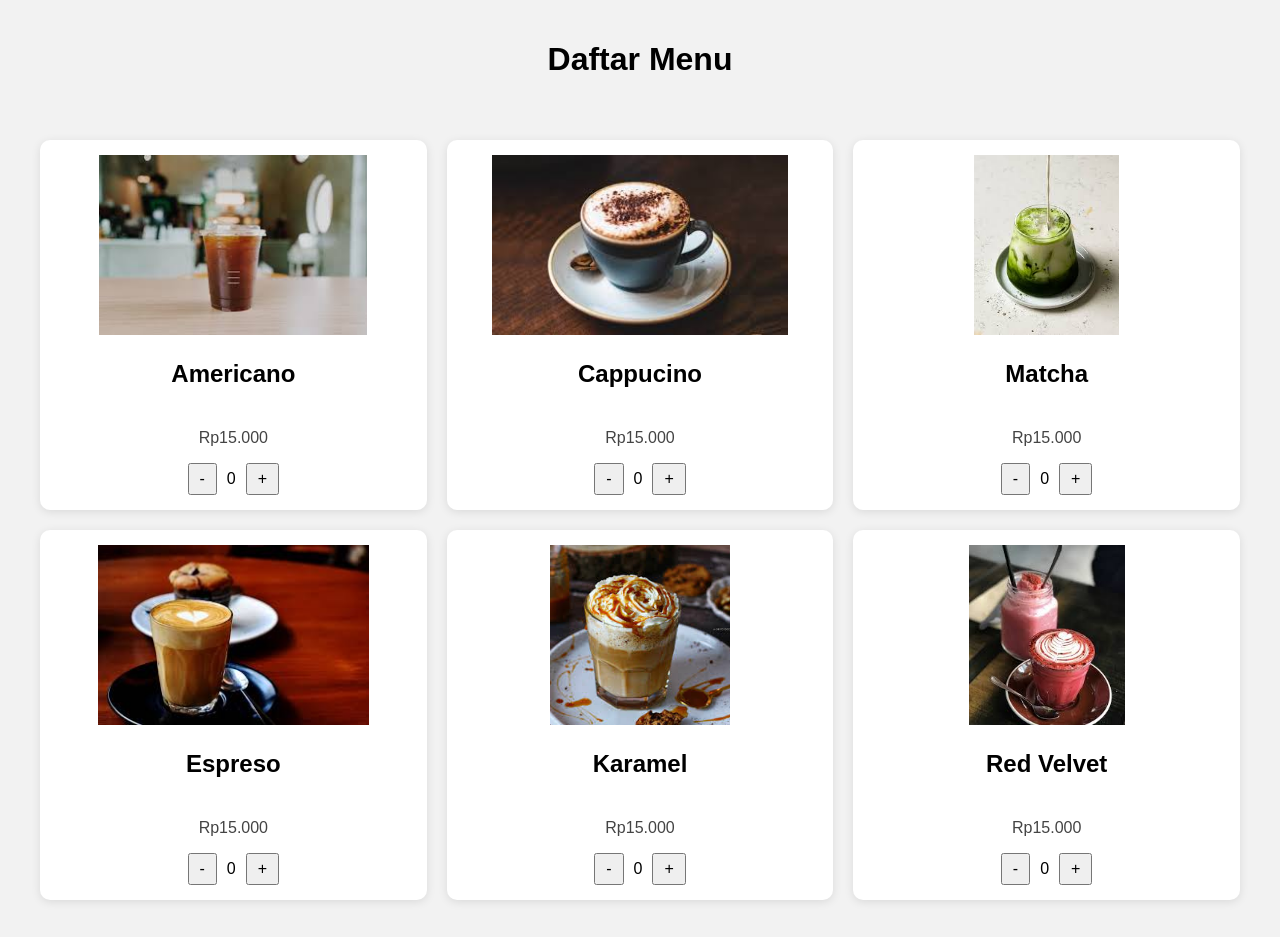
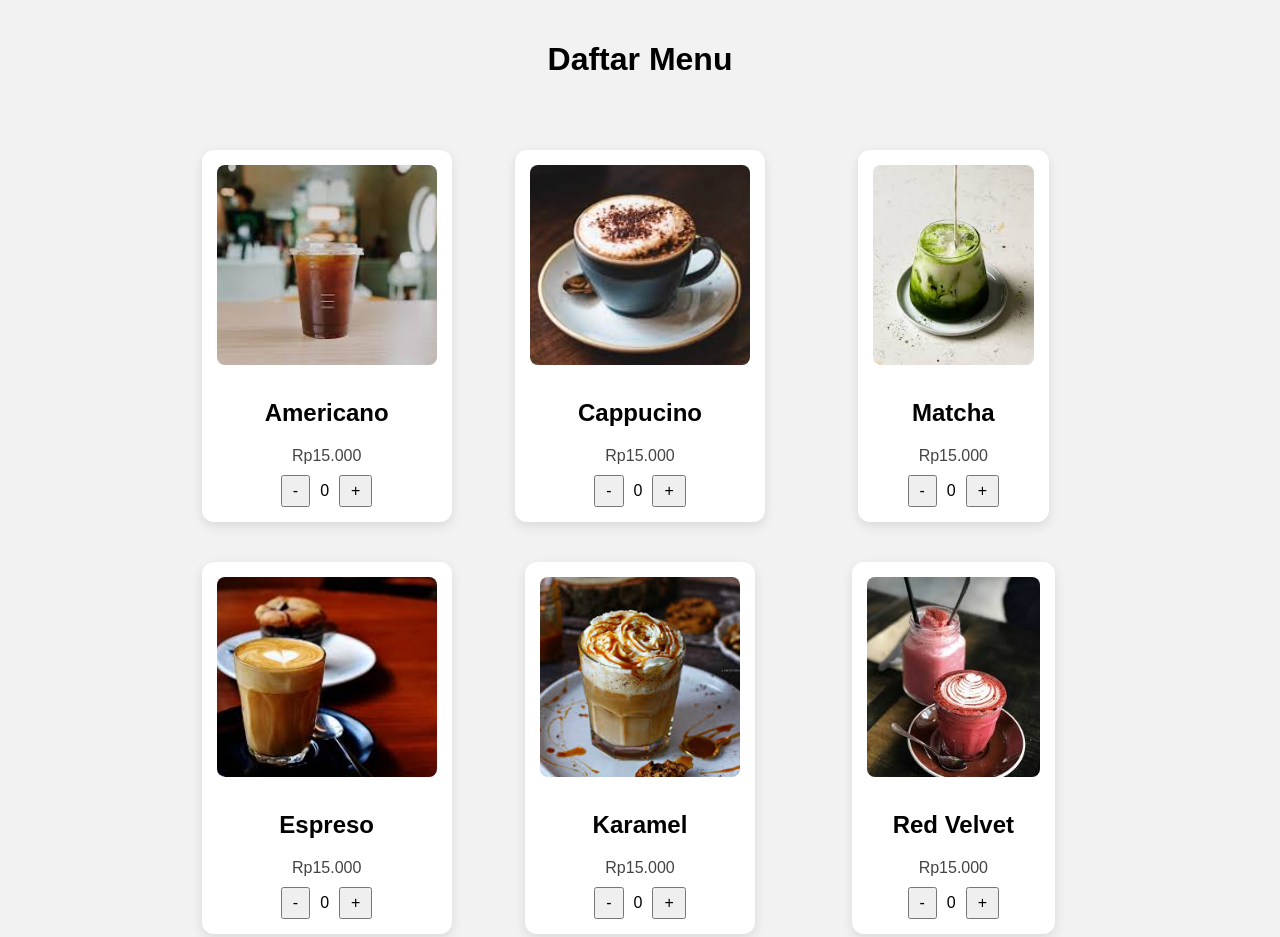
Before and after one commit to sailorr-ui/WebsiteCoffeshop, a plain HTML site: page index.html in a window 1280 px wide. Shown: the top 937 px of the page. Drawn offline with Linux system fonts and the light colour scheme.

Commit message:
Update style.css

```diff
--- a/style.css
+++ b/style.css
@@ -12,33 +12,30 @@ h1 {
 
 .produk-container {
   display: grid;
-  grid-template-columns: repeat(3, 1fr);
-  gap: 20px;
-  padding: 20px;
-  max-width: 1200px;
+  grid-template-columns: repeat(auto-fit, minmax(200px, 1fr));
+  gap: 40px;
+  justify-content: center;
+  padding: 30px;
+  max-width: 900px;
   margin: auto;
 }
 
 .produk {
-  background: #fff;
-  border-radius: 10px;
+  background-color: #fff;
+  border-radius: 12px;
+  box-shadow: 0 4px 12px rgba(0, 0, 0, 0.1);
+  text-align: center;
   padding: 15px;
-  text-align: center;
-  box-shadow: 0 2px 10px rgba(0, 0, 0, 0.1);
-  height: 340px; /* Tambahkan tinggi tetap */
-  display: flex;
-  flex-direction: column;
-  justify-content: space-between;
+  max-width: 220px;
+  margin: auto;
 }
 
 .produk img {
   width: 100%;
-  height: 180px;
-  object-fit: contain;
-  border-radius: 10px;
-  background-color: #fff;
-  display: block;
-  margin: 0 auto;
+  height: 200px;
+  object-fit: cover;
+  border-radius: 8px;
+  margin-bottom: 10px;
 }
 
 .harga {
```
